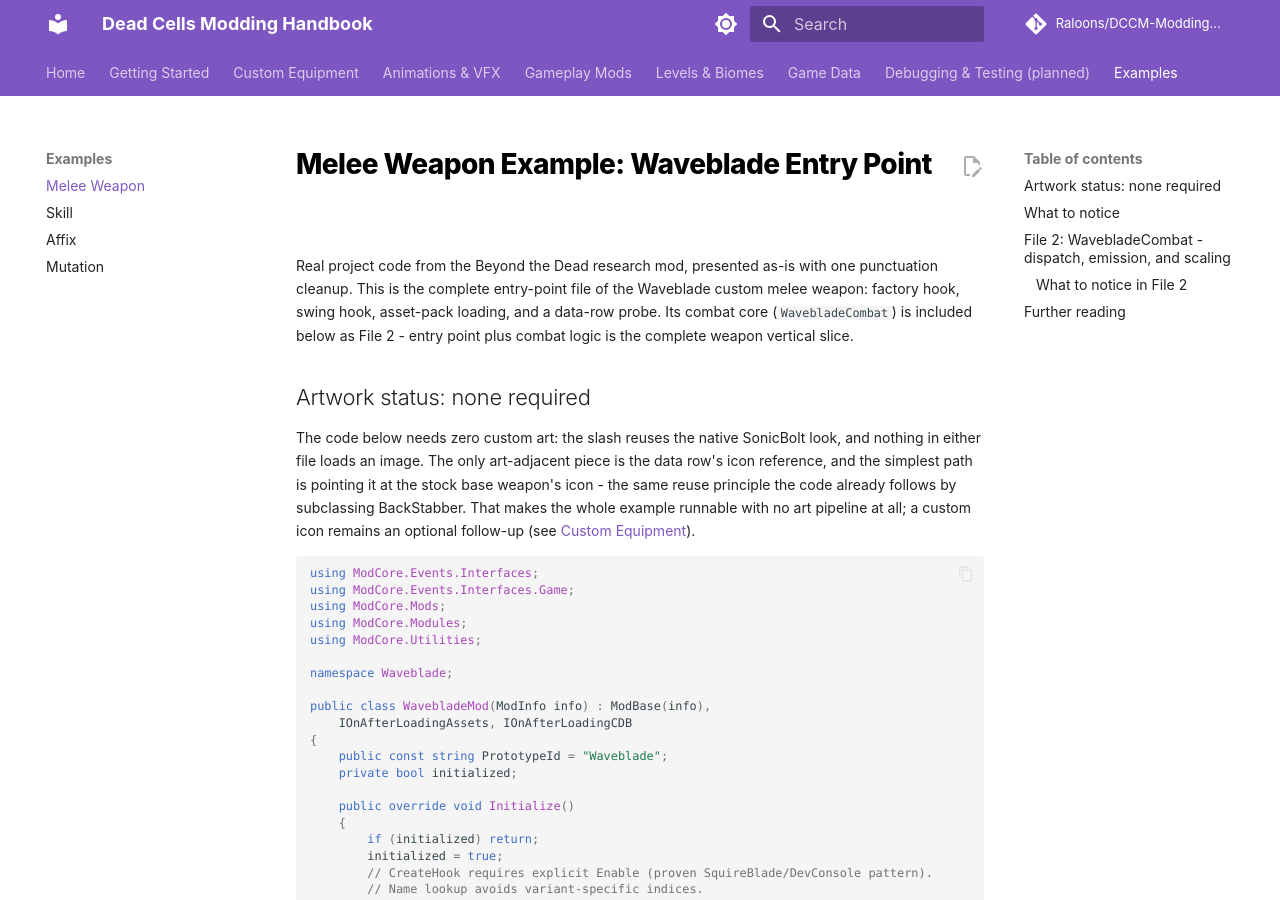
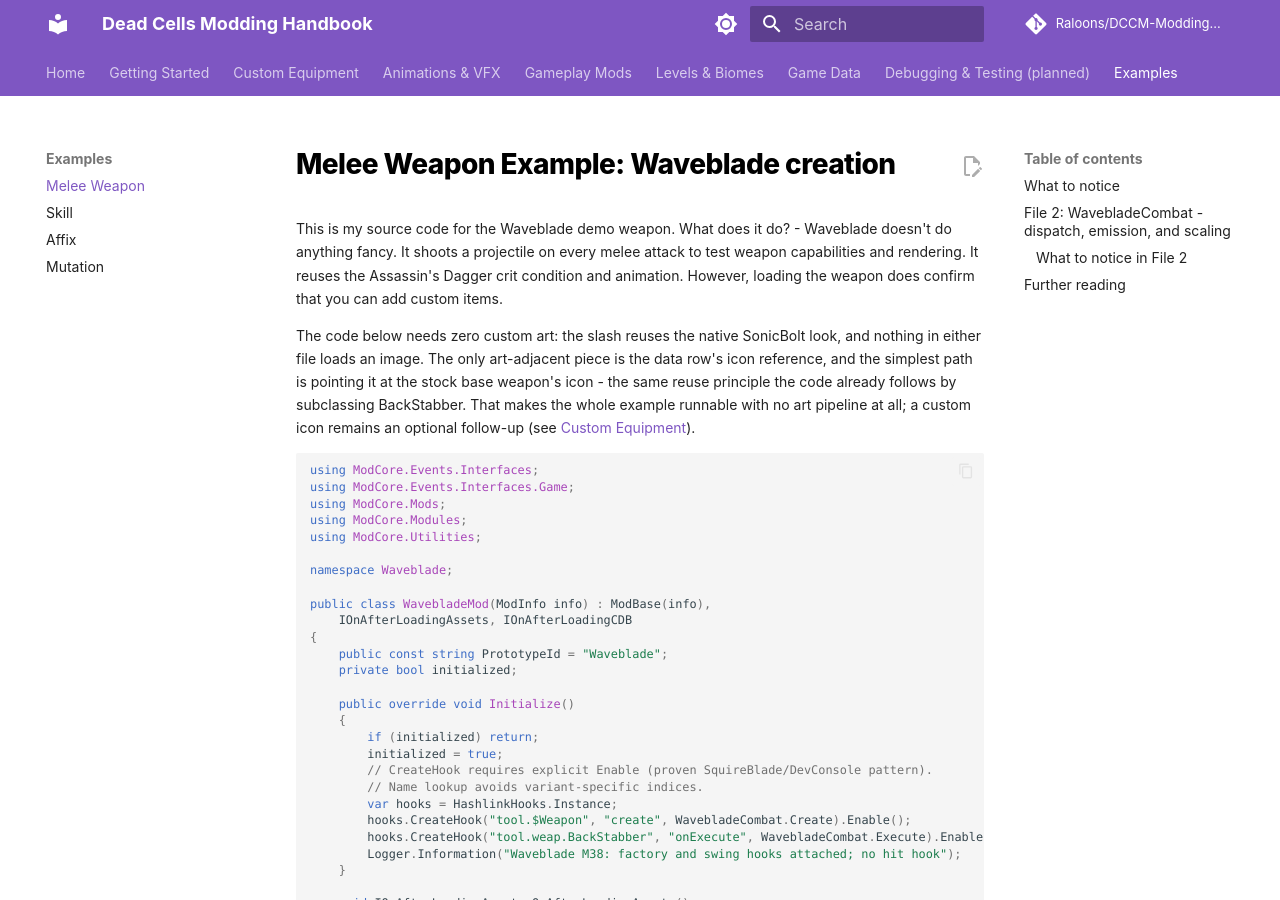
Before and after one commit to Raloons/DCCM-Modding-Handbook, an MkDocs documentation site: the page built from docs/examples/melee-weapon.md, in a window 1280 px wide and 900 px high. Built offline with MkDocs 1.6.1 and Material for MkDocs 9.7.7, drawn with Linux system fonts in a browser that asks for light colours; comment, search, counter and statistics services are not loaded.

Commit message:
Revise melee weapon example for clarity
Updated the title and description of the melee weapon example to clarify its purpose and functionality.

```diff
--- a/docs/examples/melee-weapon.md
+++ b/docs/examples/melee-weapon.md
@@ -1,8 +1,8 @@
-# Melee Weapon Example: Waveblade Entry Point
+# Melee Weapon Example: Waveblade creation
 
-Real project code from the Beyond the Dead research mod, presented as-is with one punctuation cleanup. This is the complete entry-point file of the Waveblade custom melee weapon: factory hook, swing hook, asset-pack loading, and a data-row probe. Its combat core (`WavebladeCombat`) is included below as File 2 - entry point plus combat logic is the complete weapon vertical slice.
-
-## Artwork status: none required
+This is my source code for the Waveblade demo weapon.
+What does it do?
+- Waveblade doesn't do anything fancy. It shoots a projectile on every melee attack to test weapon capabilities and rendering. It reuses the Assassin's Dagger crit condition and animation. However, loading the weapon does confirm that you can add custom items.
 
 The code below needs zero custom art: the slash reuses the native SonicBolt look, and nothing in either file loads an image. The only art-adjacent piece is the data row's icon reference, and the simplest path is pointing it at the stock base weapon's icon - the same reuse principle the code already follows by subclassing BackStabber. That makes the whole example runnable with no art pipeline at all; a custom icon remains an optional follow-up (see [Custom Equipment](../custom-equipment/index.md)).
 
```
